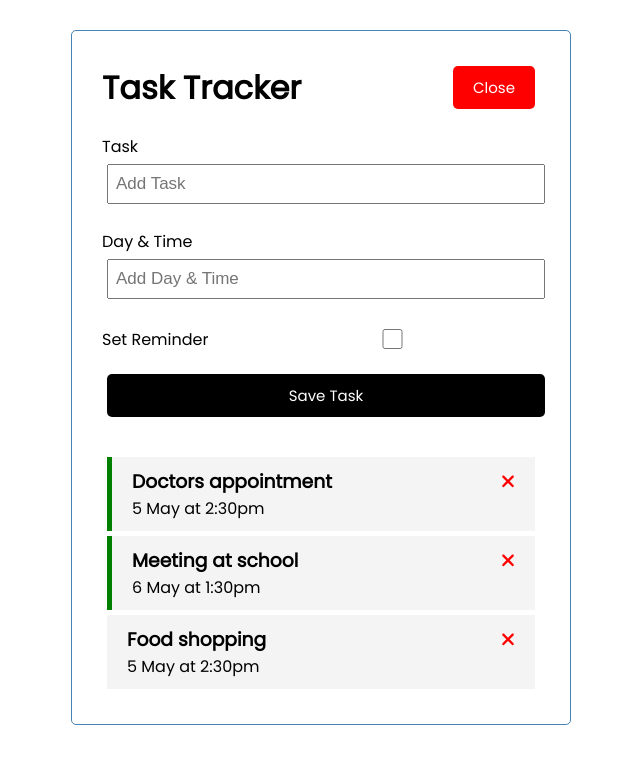
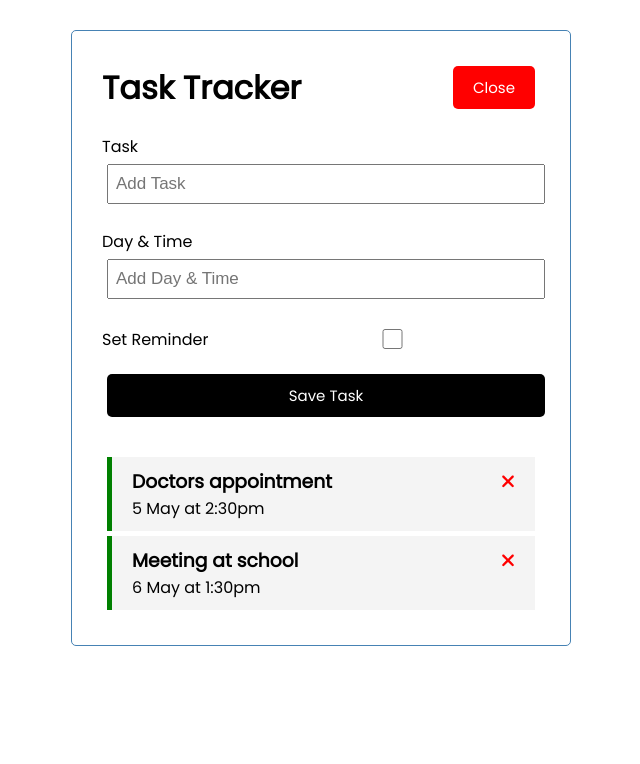
Before and after one commit to valentina-maggio/react-task-tracker, a React (Create React App) app: page / in a window 1280 px wide. Shown: the top 764 px of the page, without its empty margins (319-959 px from the left). Built offline with nearby package versions, Linux system fonts and the light colour scheme; data requests are answered from the project's data file.

Commit message:
Update deleteTask function to delete tasks from server
- use of fetch and async await

```diff
--- a/db.json
+++ b/db.json
@@ -11,12 +11,6 @@
       "text": "Meeting at school",
       "day": "6 May at 1:30pm",
       "reminder": true
-    },
-    {
-      "id": 3,
-      "text": "Food shopping",
-      "day": "5 May at 2:30pm",
-      "reminder": false
     }
   ]
 }
--- a/src/App.js
+++ b/src/App.js
@@ -34,7 +34,11 @@
   }
 
   // Delete Task
-  const deleteTask = (id) => {
+  const deleteTask = async (id) => {
+    await fetch(`http://localhost:5000/tasks/${id}`, {
+      method: 'DELETE'
+    })
+
     setTasks(tasks.filter((task) => task.id !== id));
   }
 
```
